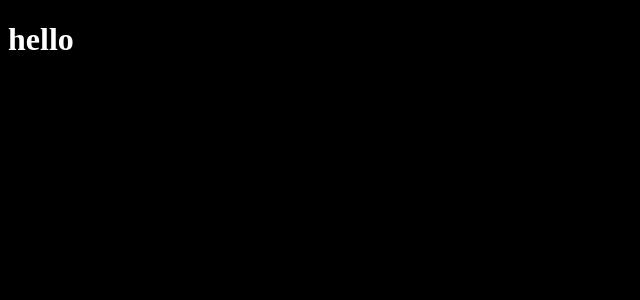
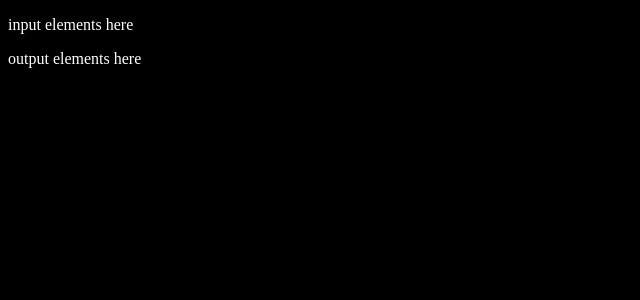
Before and after one commit to Bladesheng/cv-project, a React app: page / in a window 1280 px wide. Shown: the top 300 px of the page, without its empty margins (0-640 px from the left). Built offline with nearby package versions, Linux system fonts and the light colour scheme.

Commit message:
Create basic components structure

```diff
--- a/src/components/App.tsx
+++ b/src/components/App.tsx
@@ -1,12 +1,9 @@
 import React from "react";
+import CvOutput from "./CvOutput";
 
 class App extends React.Component {
   render() {
-    return (
-      <div>
-        <h1>hello</h1>
-      </div>
-    );
+    return <CvOutput></CvOutput>;
   }
 }
 
--- /dev/null
+++ b/src/components/CvInput.tsx
@@ -0,0 +1,13 @@
+import React from "react";
+
+class CvInput extends React.Component {
+  render() {
+    return (
+      <div className="cvInput">
+        <p>input elements here</p>
+      </div>
+    );
+  }
+}
+
+export default CvInput;
--- /dev/null
+++ b/src/components/CvOutput.tsx
@@ -0,0 +1,17 @@
+import React from "react";
+import CvInput from "./CvInput";
+
+class CvOutput extends React.Component {
+  render() {
+    return (
+      <div className="container">
+        <CvInput></CvInput>
+        <div className="cvOutput">
+          <p>output elements here</p>
+        </div>
+      </div>
+    );
+  }
+}
+
+export default CvOutput;
```
Also changed, not shown: 1 other file (tests, documents, lock files or other folders).
